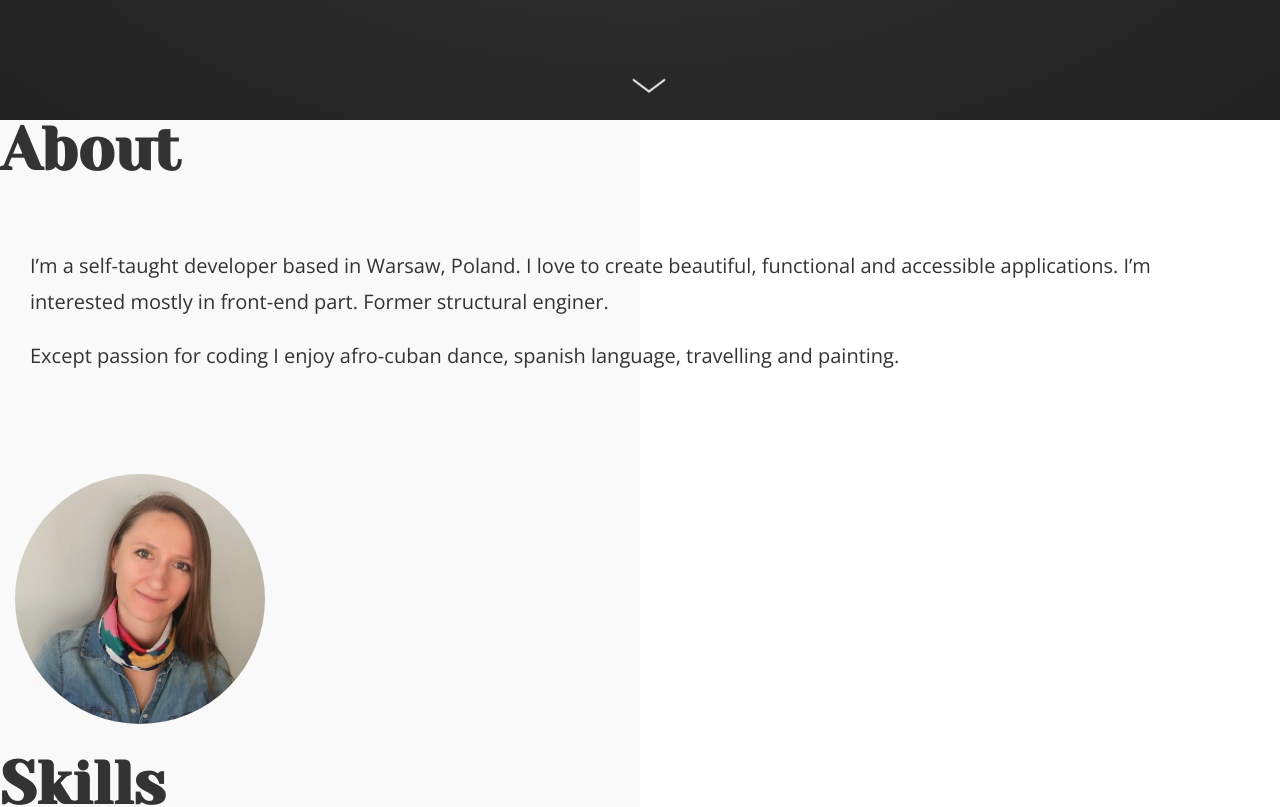
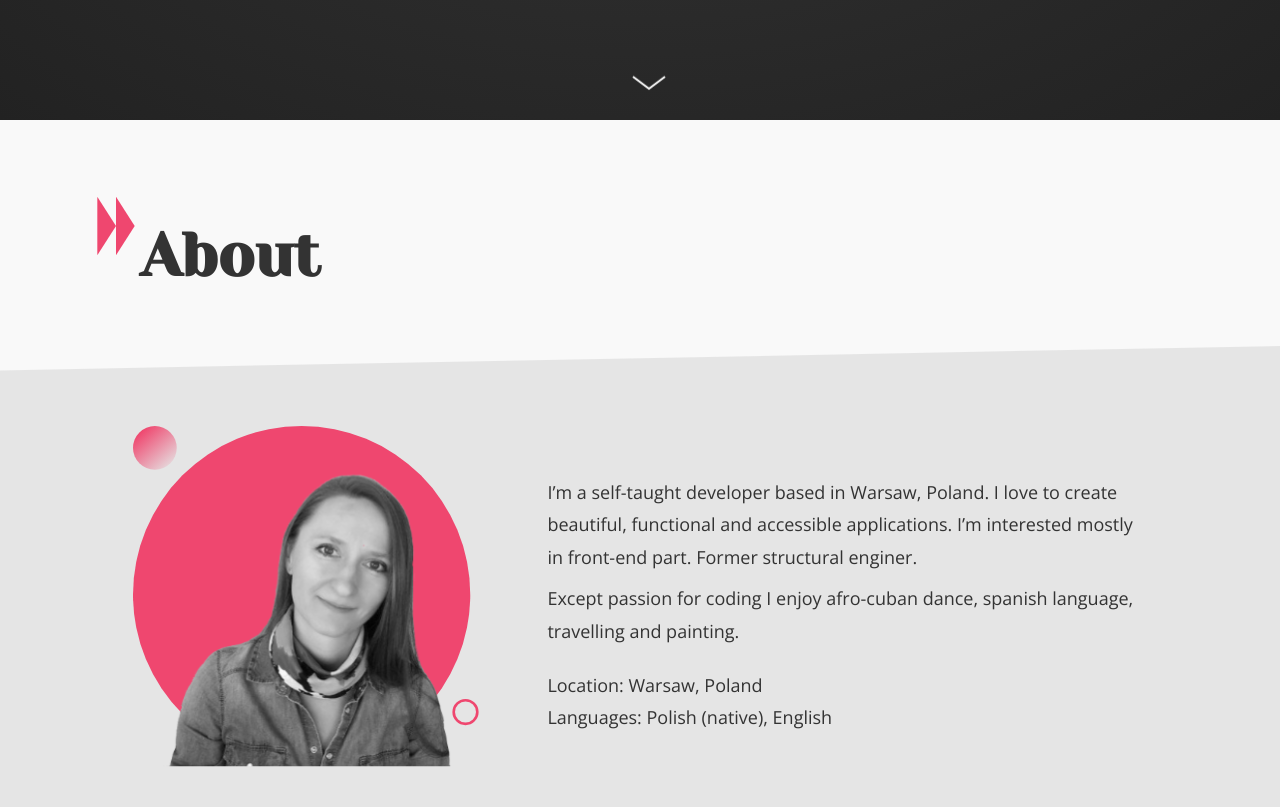
Before and after one commit to apiwonska/portfolio, a React (Create React App) app: page / in a window 1280 px wide. Shown: the part 680-1487 px from the top of the page. Built offline with nearby package versions, Linux system fonts and the light colour scheme.

Commit message:
Add new design of about section

```diff
--- a/src/App.css
+++ b/src/App.css
@@ -18,6 +18,7 @@ html {
 }
 body {
   min-height: 100vh;
+  min-width: 300px;
 }
 
 *,
@@ -38,7 +39,7 @@ body {
 
 body a:focus,
 body button:focus {
-  outline-color: #A6CFBF;
+  outline-color: #EF476F;
   outline-offset: -0.2rem;
   outline-style: dashed;
   outline-width: 1px;
@@ -89,3 +90,13 @@ h5 {
   white-space: nowrap;
   border: 0;
 }
+
+.section {
+  display: flex;
+  flex-direction: column;
+}
+
+.container {
+  width: min(1200px, 100vw);
+  margin: 0 auto;
+}
--- a/src/sections/About/About.module.css
+++ b/src/sections/About/About.module.css
@@ -1,43 +1,57 @@
-.description {
-  font-size: 2rem;
-  line-height: 1.8;
-  display: grid;
-  align-items: center;
-  padding: 3em 1.5em;
+.content_bg {
+  background-color: #E5E5E5;
+  clip-path: polygon(0 2.5%, 100% 0%, 100% 97.5%, 0% 100%);
+  padding: 80px 0 60px;
 }
-@media (max-width: 900px) {
-  .description {
-    padding: 3em 10%;
+@media (min-width: 900px) {
+  .content_bg {
+    clip-path: polygon(0 5%, 100% 0%, 100% 95%, 0% 100%);
+    padding: 80px 0 60px;
   }
 }
 
-.photo {
-  display: grid;
+.content_wrapper {
+  display: flex;
+  flex-direction: column;
   align-items: center;
-  padding: 3em 1.5em;
+  font-size: 1.8rem;
 }
-@media (max-width: 900px) {
-  .photo {
-    padding: 3em 10%;
+@media (min-width: 900px) {
+  .content_wrapper {
+    flex-direction: row;
+    justify-content: center;
+    padding: 0 5%;
   }
 }
 
-@media (max-width: 900px) {
-  .photo {
-    position: relative;
-    top: -3em;
+.photo_wrapper {
+  width: min(300px, 90vw);
+  align-self: center;
+}
+@media (min-width: 900px) {
+  .photo_wrapper {
+    width: 350px;
+    margin-right: 6%;
   }
 }
-.img {
-  position: relative;
-  display: block;
-  width: 25rem;
-  height: 25rem;
-  border-radius: 50%;
-  z-index: 1;
+
+.description_wrapper {
+  width: min(700px, 90vw);
+  line-height: 1.8;
+  display: flex;
+  flex-direction: column;
+  justify-content: center;
+  margin-top: 1em;
 }
-.img img {
-  width: 100%;
-  height: auto;
-  border-radius: 50%;
+@media (min-width: 900px) {
+  .description_wrapper {
+    max-width: 600px;
+  }
 }
+
+.additionalInfo {
+  font-size: 1.8rem;
+  font-weight: 300;
+  line-height: 1.3;
+  margin: 0.6em 0;
+}
--- a/src/sections/About/About.module.scss
+++ b/src/sections/About/About.module.scss
@@ -1,46 +1,56 @@
 @use '../../styles/variables'as *;
 
-@mixin block-wrapper {
-  display: grid;
-  align-items: center;
-  padding: 3em 1.5em;
+.content_bg {
+  background-color: get-color(neutrals-light-gray);
+  clip-path: polygon(0 2.5%, 100% 0%, 100% 97.5%, 0% 100%);
+  padding: 80px 0 60px;
 
-  @media (max-width: 900px) {
-    padding: 3em 10%;
+  @media (min-width: 900px) {
+    clip-path: polygon(0 5%, 100% 0%, 100% 95%, 0% 100%);
+    padding: 80px 0 60px;
   }
 }
 
-.description {
+.content_wrapper {
+  display: flex;
+  flex-direction: column;
+  align-items: center;
+  font-size: 1.8rem;
 
-  font-size: 2rem;
-  line-height: 1.8;
-
-  @include block-wrapper;
-}
-
-.photo {
-  @include block-wrapper;
-
-}
-
-@media (max-width: 900px) {
-  .photo {
-    position: relative;
-    top: -3em;
+  @media (min-width: 900px) {
+    flex-direction: row;
+    justify-content: center;
+    padding: 0 5%;
   }
 }
 
-.img {
-  position: relative;
-  display: block;
-  width: 25rem;
-  height: 25rem;
-  border-radius: 50%;
-  z-index: 1;
+.photo_wrapper {
+  width: min(300px, 90vw);
+  align-self: center;
 
-  & img {
-    width: 100%;
-    height: auto;
-    border-radius: 50%;
+  @media (min-width: 900px) {
+    width: 350px;
+    margin-right: 6%;
   }
 }
+
+.description_wrapper {
+  width: min(700px, 90vw);
+  line-height: 1.8;
+  display: flex;
+  flex-direction: column;
+  justify-content: center;
+  margin-top: 1em;
+
+  @media (min-width: 900px) {
+    max-width: 600px;
+  }
+}
+
+
+.additionalInfo {
+  font-size: 1.8rem;
+  font-weight: 300;
+  line-height: 1.3;
+  margin: .6em 0;
+}
--- a/src/sections/About/index.tsx
+++ b/src/sections/About/index.tsx
@@ -1,25 +1,37 @@
 import SectionHeader from 'shared/SectionHeader';
-import photo from 'assets/my-photo.png';
+import photo from 'assets/my-photo.svg';
 import styles from './About.module.css';
 
 const About: React.FC = () => (
-  <section id="about">
+  <section id="about" className="section">
+    <div className="container">
       <SectionHeader>About</SectionHeader>
+    </div>
 
+    <div className={styles.content_bg}>
+      <div className="container">
+        <div className={styles.content_wrapper}>
+          <div className={styles.photo_wrapper}>
+            <img src={photo} alt="" />
+          </div>
+          <div className={styles.description_wrapper}>
             <div className={styles.description}>
               <p>
-        I’m a self-taught developer based in Warsaw, Poland. I love to create
-        beautiful, functional and accessible applications. I’m interested mostly
-        in front-end part. Former structural enginer.
+                I’m a self-taught developer based in Warsaw, Poland. I love to
+                create beautiful, functional and accessible applications. I’m
+                interested mostly in front-end part. Former structural enginer.
               </p>
               <p>
-        Except passion for coding I enjoy afro-cuban dance, spanish language,
-        travelling and painting.
+                Except passion for coding I enjoy afro-cuban dance, spanish
+                language, travelling and painting.
               </p>
             </div>
-    <div className={styles.photo}>
-      <div className={styles.img}>
-        <img src={photo} alt="" />
+            <div className={styles.additionalInfo}>
+              <p>Location: Warsaw, Poland</p>
+              <p>Languages: Polish (native), English</p>
+            </div>
+          </div>
+        </div>
       </div>
     </div>
   </section>
--- a/src/shared/PageLayout/PageLayout.module.css
+++ b/src/shared/PageLayout/PageLayout.module.css
@@ -3,7 +3,7 @@
   flex-direction: column;
   min-height: 100vh;
   background-color: #F9F9F9;
-  background-image: linear-gradient(to right, #F9F9F9 50%, #Fff 50%);
+  background-image: linear-gradient(to right, #F9F9F9 50%, 50%);
 }
 
 @media (max-width: 900px) {
--- a/src/shared/SectionHeader/SectionHeader.module.css
+++ b/src/shared/SectionHeader/SectionHeader.module.css
@@ -4,6 +4,7 @@
   font-size: 6rem;
   line-height: 1;
   z-index: 0;
+  margin: calc(7rem + 0.6em) calc(1em + 5vh) 1em;
 }
 .sectionHeader::before {
   display: block;
@@ -13,9 +14,9 @@
   left: 0;
   transform: translate(-100%, -50%);
   background-image: url("../../assets/two-triangles.svg");
-  background-size: 1em 1.2em;
+  background-size: 0.8em 1em;
   background-repeat: no-repeat;
-  height: 1.2em;
-  width: 1em;
+  height: 1em;
+  width: 0.8em;
   z-index: -1;
 }
--- a/src/shared/SectionHeader/SectionHeader.module.scss
+++ b/src/shared/SectionHeader/SectionHeader.module.scss
@@ -6,7 +6,7 @@
   font-size: 6rem;
   line-height: 1;
   z-index: 0;
-  // margin: 15rem 0 5rem 7rem;
+  margin: calc(7rem + .6em) calc(1em + 5vh) 1em;
 
   &::before {
     display: block;
@@ -16,10 +16,10 @@
     left: 0;
     transform: translate(-100%, -50%);
     background-image: url('../../assets/two-triangles.svg');
-    background-size: 1em 1.2em;
+    background-size: .8em 1em;
     background-repeat: no-repeat;
-    height: 1.2em;
-    width: 1em;
+    height: 1em;
+    width: 0.8em;
     z-index: -1;
   }
 }
--- a/src/styles/_global.scss
+++ b/src/styles/_global.scss
@@ -1,3 +1,5 @@
+@use './variables'as *;
+@use './mixins'as *;
 @use './variables'as *;
 
 html {
@@ -24,6 +26,7 @@ html {
 
 body {
   min-height: 100vh;
+  min-width: 300px;
 }
 
 *,
@@ -91,3 +94,13 @@ $font-size in $header-sizes {
   white-space: nowrap;
   border: 0;
 }
+
+.section {
+  display: flex;
+  flex-direction: column;
+}
+
+.container {
+  width: min($container-max-width, 100vw);
+  margin: 0 auto;
+}
--- a/src/styles/_variables.scss
+++ b/src/styles/_variables.scss
@@ -1,13 +1,7 @@
-$colors: (main: #A6CFBF,
-  main-darkened: #9DB0A3,
-  main-lightened: #A4C2B6,
-  secondary: #FEE2CD,
-  secondary-lightened: #FFF8F3,
-  secondary-darkened: #BAA89B,
+$colors: (main: #EF476F,
   neutrals-black: #333,
   neutrals-white: #F9F9F9,
   neutrals-light-gray:#E5E5E5,
-  form-field: #D0EEE2,
   form-error: #8b201c,
   form-success: #10664c);
 
@@ -23,3 +17,5 @@ $font-types: (default: ('Open Sans', sans-serif),
 }
 
 $header-sizes: (h1: 3.2rem, h2: 2.4rem, h3: 1.8rem, h4: 1.6rem, h5: 1.3rem);
+
+$container-max-width: 1200px;
```
Also changed, not shown: src/assets/my-photo.png (deleted), src/assets/my-photo.svg (added). Lines whose indentation alone changed are shown as unchanged.
